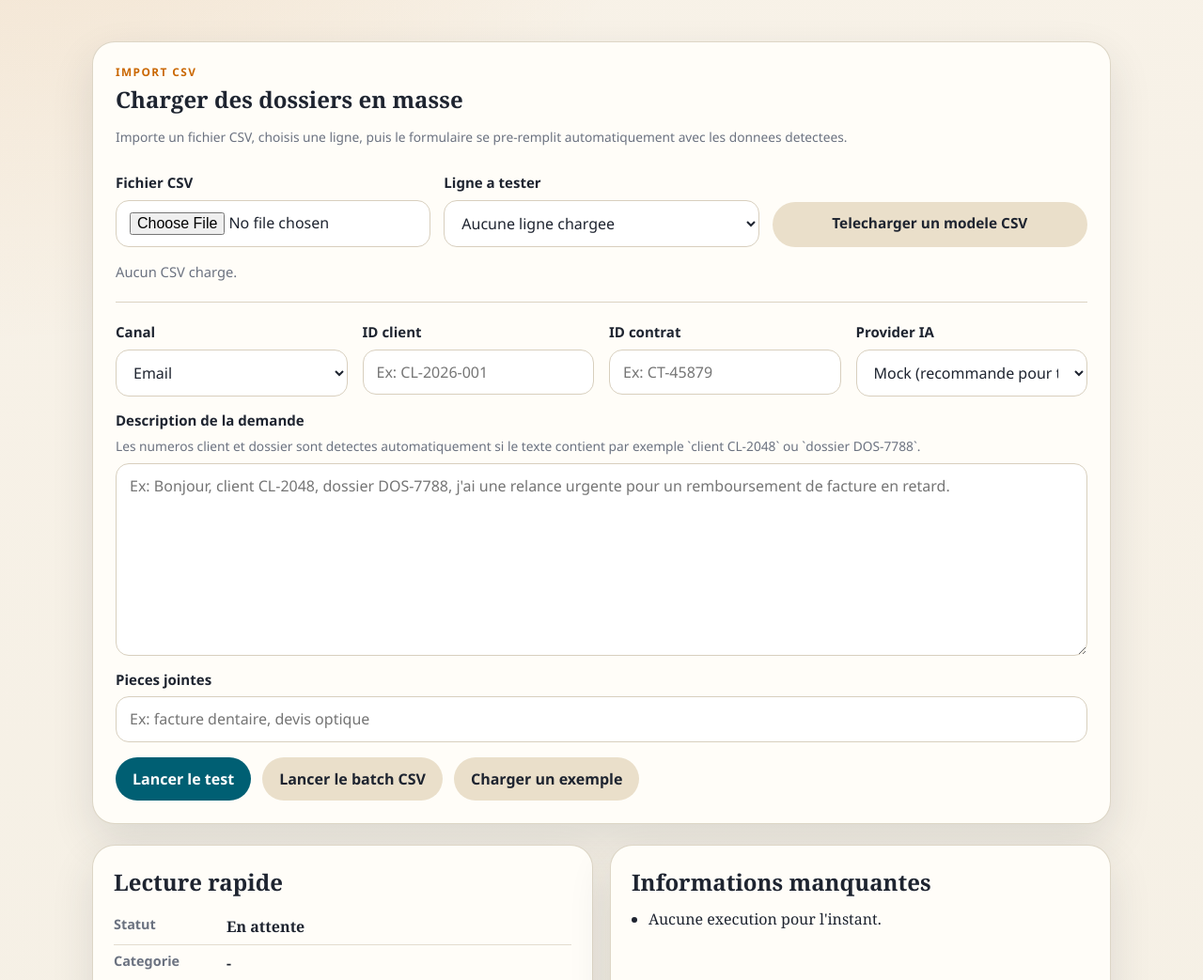
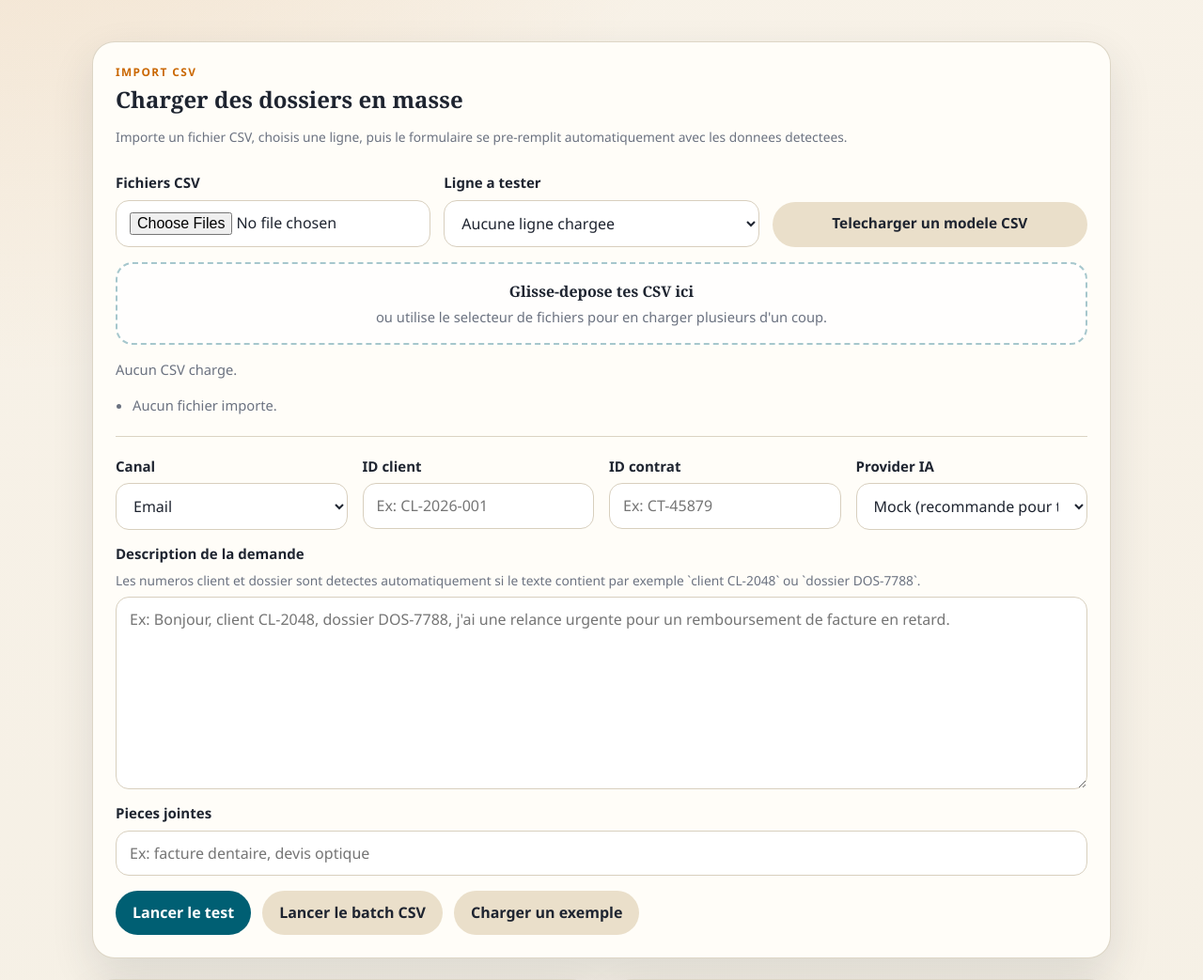
Before and after one commit to christopherfordant/projet_automatisations, a FastAPI app: page / in a window 1280 px wide. Shown: the part 387-1430 px from the top of the page at 94% size. Run offline with FastAPI, Linux system fonts and the light colour scheme.

Commit message:
Support multi-CSV drag and drop

```diff
--- a/src/app/ui/static/app.css
+++ b/src/app/ui/static/app.css
@@ -119,6 +119,41 @@ h1 {
     margin: 0;
     color: var(--muted);
     font: 400 0.92rem/1.4 "Segoe UI", sans-serif;
+}
+
+.dropzone {
+    display: grid;
+    gap: 6px;
+    padding: 18px;
+    border: 2px dashed rgba(0, 95, 115, 0.35);
+    border-radius: 18px;
+    background: rgba(255, 255, 255, 0.65);
+    color: var(--ink);
+    text-align: center;
+    transition: border-color 120ms ease, background 120ms ease, transform 120ms ease;
+}
+
+.dropzone strong,
+.dropzone span {
+    display: block;
+}
+
+.dropzone span {
+    color: var(--muted);
+    font: 400 0.92rem/1.4 "Segoe UI", sans-serif;
+}
+
+.dropzone.is-active {
+    border-color: var(--accent-2);
+    background: rgba(202, 103, 2, 0.08);
+    transform: translateY(-1px);
+}
+
+.file-list {
+    margin: 0;
+    padding-left: 18px;
+    color: var(--muted);
+    font: 400 0.92rem/1.5 "Segoe UI", sans-serif;
 }
 
 .form {
--- a/src/app/ui/static/app.js
+++ b/src/app/ui/static/app.js
@@ -11,6 +11,8 @@ const csvRowSelect = document.getElementById("csv-row-select");
 const csvStatus = document.getElementById("csv-status");
 const csvPreview = document.getElementById("csv-preview");
 const runBatchButton = document.getElementById("run-batch");
+const csvDropzone = document.getElementById("csv-dropzone");
+const csvFileList = document.getElementById("csv-file-list");
 let csvRows = [];
 
 fillExample.addEventListener("click", () => {
@@ -28,6 +30,10 @@ claimText.addEventListener("input", autofillIdentifiers);
 csvFileInput.addEventListener("change", handleCsvUpload);
 csvRowSelect.addEventListener("change", applySelectedCsvRow);
 runBatchButton.addEventListener("click", runBatchAnalysis);
+csvDropzone.addEventListener("dragenter", activateDropzone);
+csvDropzone.addEventListener("dragover", activateDropzone);
+csvDropzone.addEventListener("dragleave", deactivateDropzone);
+csvDropzone.addEventListener("drop", handleDrop);
 
 form.addEventListener("submit", async (event) => {
     event.preventDefault();
@@ -170,31 +176,78 @@ function autofillIdentifiers() {
 }
 
 async function handleCsvUpload(event) {
-    const [file] = event.target.files;
-    if (!file) {
+    const files = Array.from(event.target.files || []);
+    await importCsvFiles(files);
+}
+
+function handleDrop(event) {
+    event.preventDefault();
+    deactivateDropzone();
+    const files = Array.from(event.dataTransfer?.files || []);
+    void importCsvFiles(files);
+}
+
+function activateDropzone(event) {
+    event.preventDefault();
+    csvDropzone.classList.add("is-active");
+}
+
+function deactivateDropzone(event) {
+    if (event) {
+        event.preventDefault();
+    }
+    csvDropzone.classList.remove("is-active");
+}
+
+async function importCsvFiles(files) {
+    const csvFiles = files.filter((file) => file.name.toLowerCase().endsWith(".csv"));
+    if (csvFiles.length === 0) {
         csvStatus.textContent = "Aucun CSV charge.";
         csvPreview.textContent = "Aucun apercu disponible.";
         csvRowSelect.innerHTML = '<option value="">Aucune ligne chargee</option>';
+        csvFileList.innerHTML = "<li>Aucun fichier importe.</li>";
         csvRows = [];
         return;
     }
 
-    const content = await file.text();
-    csvRows = parseCsv(content);
+    csvRows = [];
+    const importedFiles = [];
+
+    for (const file of csvFiles) {
+        const content = await file.text();
+        const rows = parseCsv(content).map((row) => ({
+            ...row,
+            source_file: file.name,
+        }));
+
+        if (rows.length > 0) {
+            importedFiles.push({
+                name: file.name,
+                rows: rows.length,
+            });
+            csvRows.push(...rows);
+        }
+    }
 
     if (csvRows.length === 0) {
-        csvStatus.textContent = "Le fichier est vide ou invalide.";
-        csvPreview.textContent = content;
+        csvStatus.textContent = "Les CSV charges sont vides ou invalides.";
+        csvPreview.textContent = "Aucun apercu disponible.";
         csvRowSelect.innerHTML = '<option value="">Aucune ligne exploitable</option>';
+        csvFileList.innerHTML = "<li>Aucun fichier exploitable.</li>";
         return;
     }
 
-    csvStatus.textContent = `${csvRows.length} ligne(s) detectee(s) dans ${file.name}.`;
+    csvStatus.textContent = `${csvRows.length} ligne(s) detectee(s) dans ${importedFiles.length} fichier(s).`;
     csvPreview.textContent = JSON.stringify(csvRows.slice(0, 3), null, 2);
+    csvFileList.innerHTML = importedFiles
+        .map((file) => `<li>${escapeHtml(file.name)} - ${file.rows} ligne(s)</li>`)
+        .join("");
     csvRowSelect.innerHTML = csvRows
         .map((row, index) => {
-            const label = row.customer_id || row.contract_id || row.claim_text || `Ligne ${index + 1}`;
-            return `<option value="${index}">Ligne ${index + 1} - ${escapeHtml(label).slice(0, 80)}</option>`;
+            const label =
+                row.customer_id || row.contract_id || row.claim_text || `Ligne ${index + 1}`;
+            const source = row.source_file ? `[${row.source_file}] ` : "";
+            return `<option value="${index}">${source}Ligne ${index + 1} - ${escapeHtml(label).slice(0, 80)}</option>`;
         })
         .join("");
 
--- a/src/app/ui/templates/index.html
+++ b/src/app/ui/templates/index.html
@@ -30,8 +30,8 @@
 
                 <div class="csv-actions">
                     <label class="csv-field">
-                        Fichier CSV
-                        <input type="file" id="csv-file" accept=".csv,text/csv">
+                        Fichiers CSV
+                        <input type="file" id="csv-file" accept=".csv,text/csv" multiple>
                     </label>
 
                     <label class="csv-field">
@@ -46,7 +46,15 @@
                     </a>
                 </div>
 
+                <div id="csv-dropzone" class="dropzone" tabindex="0">
+                    <strong>Glisse-depose tes CSV ici</strong>
+                    <span>ou utilise le selecteur de fichiers pour en charger plusieurs d'un coup.</span>
+                </div>
+
                 <p id="csv-status" class="csv-status">Aucun CSV charge.</p>
+                <ul id="csv-file-list" class="file-list">
+                    <li>Aucun fichier importe.</li>
+                </ul>
             </div>
 
             <form id="claims-form" class="form">
```
